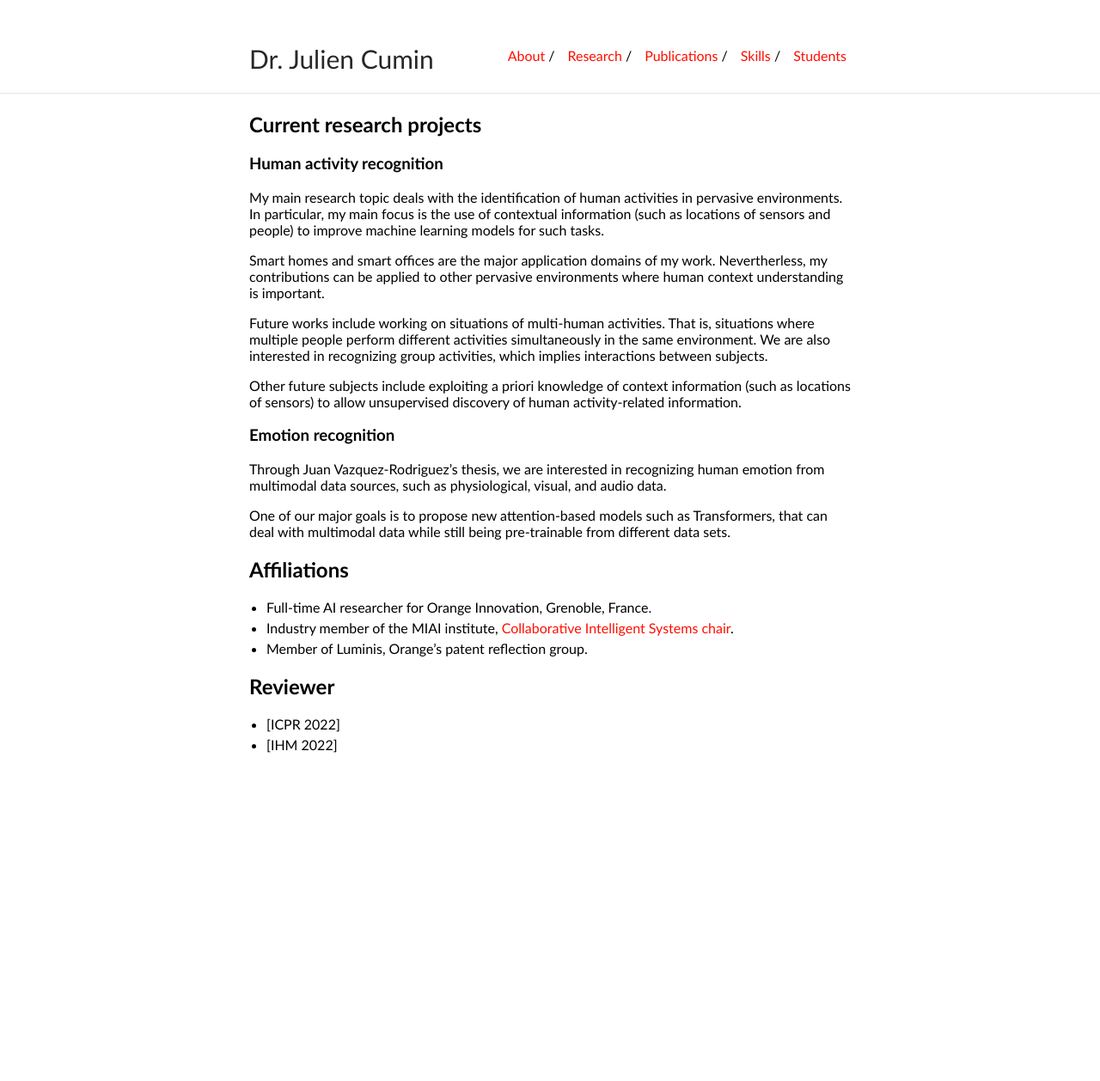
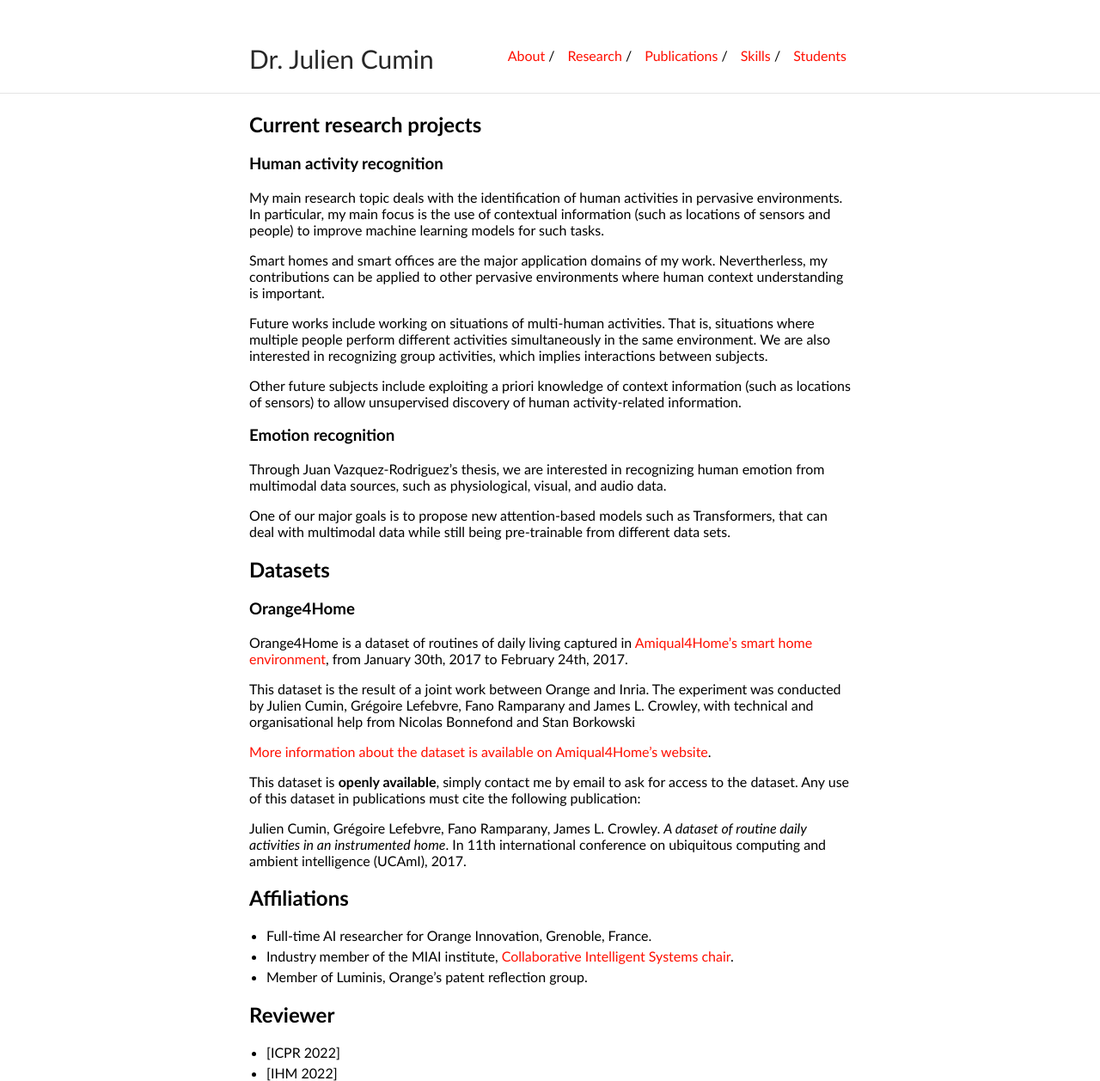
Before and after one commit to JCumin/jcumin.github.io, a Jekyll site: the page built from research.md, in a window 1280 px wide. Shown: the whole page at 86% size. Built offline with Jekyll 4.4.1, drawn with Linux system fonts in a browser that asks for light colours; our own code applies the rules of GitHub Pages for plain Markdown files; before the commit the page ends 900 px from its top, so only the background shows below that.

Commit message:
Update research.md

```diff
--- a/research.md
+++ b/research.md
@@ -18,6 +18,22 @@ Through Juan Vazquez-Rodriguez's thesis, we are interested in recognizing human
 One of our major goals is to propose new attention-based models such as Transformers, that can deal with multimodal data while still being pre-trainable from different data sets.
 
 
+## Datasets
+
+### Orange4Home
+
+Orange4Home is a dataset of routines of daily living captured in [Amiqual4Home’s smart home environment](https://amiqual4home.inria.fr/tools/smart-home/), from January 30th, 2017 to February 24th, 2017.
+
+This dataset is the result of a joint work between Orange and Inria. The experiment was conducted by Julien Cumin, Grégoire Lefebvre, Fano Ramparany and James L. Crowley, with technical and organisational help from Nicolas Bonnefond and Stan Borkowski
+
+[More information about the dataset is available on Amiqual4Home's website](https://amiqual4home.inria.fr/orange4home/).
+
+This dataset is **openly available**, simply contact me by email to ask for access to the dataset. Any use of this dataset in publications must cite the following publication:
+
+Julien Cumin, Grégoire Lefebvre, Fano Ramparany, James L. Crowley. *A dataset of routine daily activities in an instrumented home*. In 11th international conference on ubiquitous computing and ambient intelligence (UCAmI), 2017.
+
+
+
 ## Affiliations
 
 - Full-time AI researcher for Orange Innovation, Grenoble, France.
```
